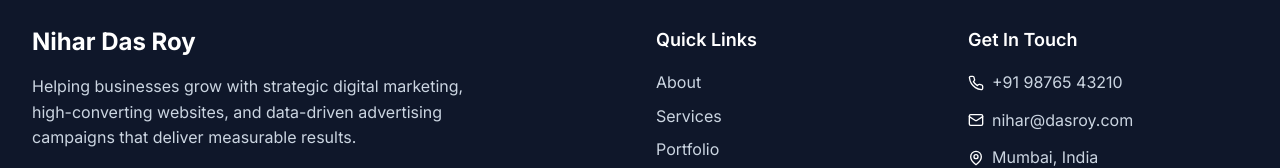
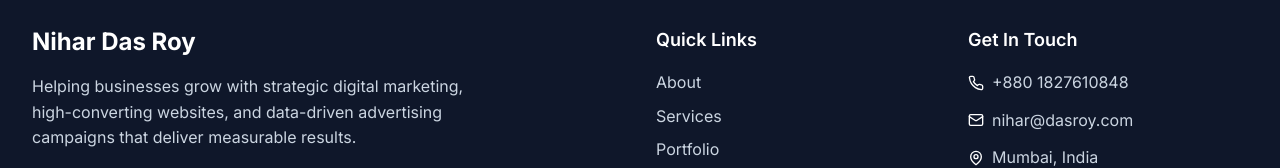
Before and after one commit to Nihar-Das-Roy/My-portfolio, a React (Vite) app: page /contact in a window 1280 px wide. Shown: the part 1780-1948 px from the top of the page. Built offline with nearby package versions, Linux system fonts and the light colour scheme.

Commit message:
Updated Footer.tsx

```diff
--- a/src/components/Footer.tsx
+++ b/src/components/Footer.tsx
@@ -48,7 +48,7 @@ const Footer = () => {
             <ul className="space-y-3">
               <li className="flex items-center space-x-2">
                 <Phone size={16} />
-                <span className="text-slate-300">+91 98765 43210</span>
+                <span className="text-slate-300">+880 1827610848</span>
               </li>
               <li className="flex items-center space-x-2">
                 <Mail size={16} />
```
